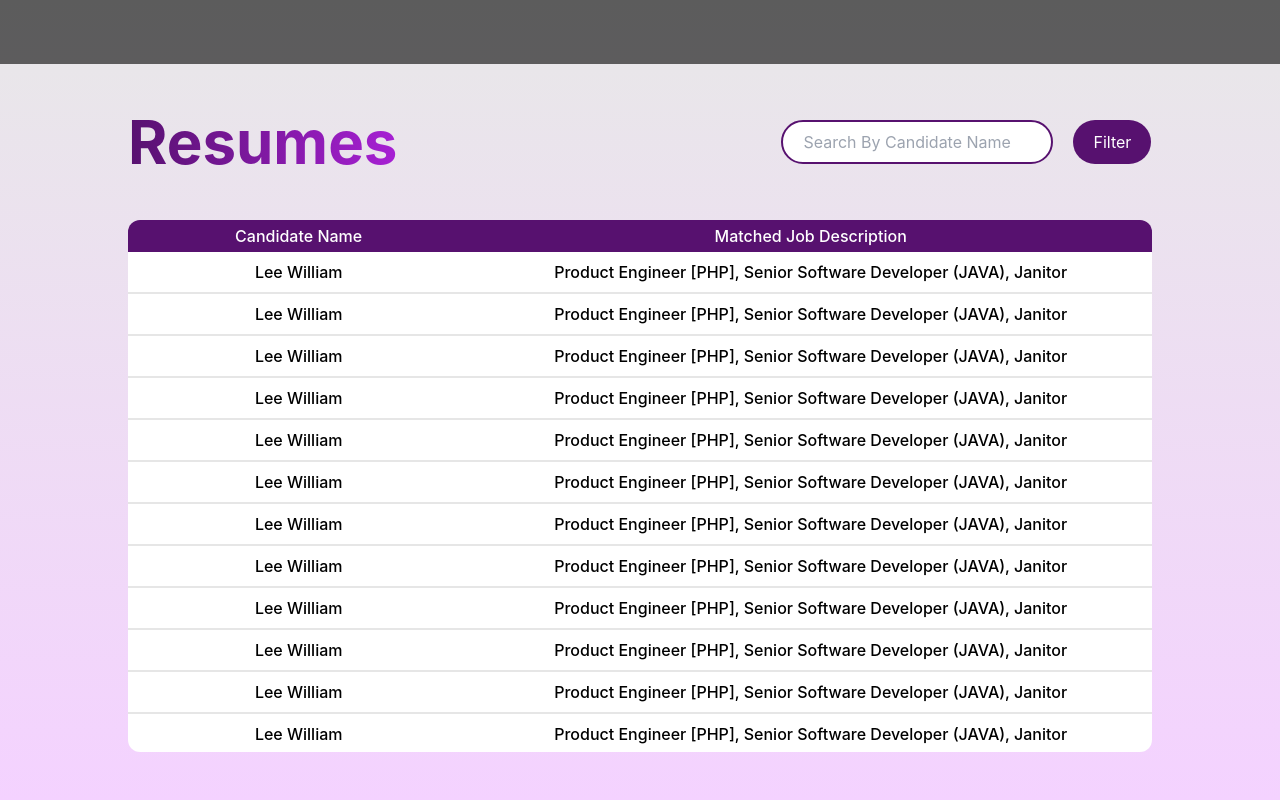
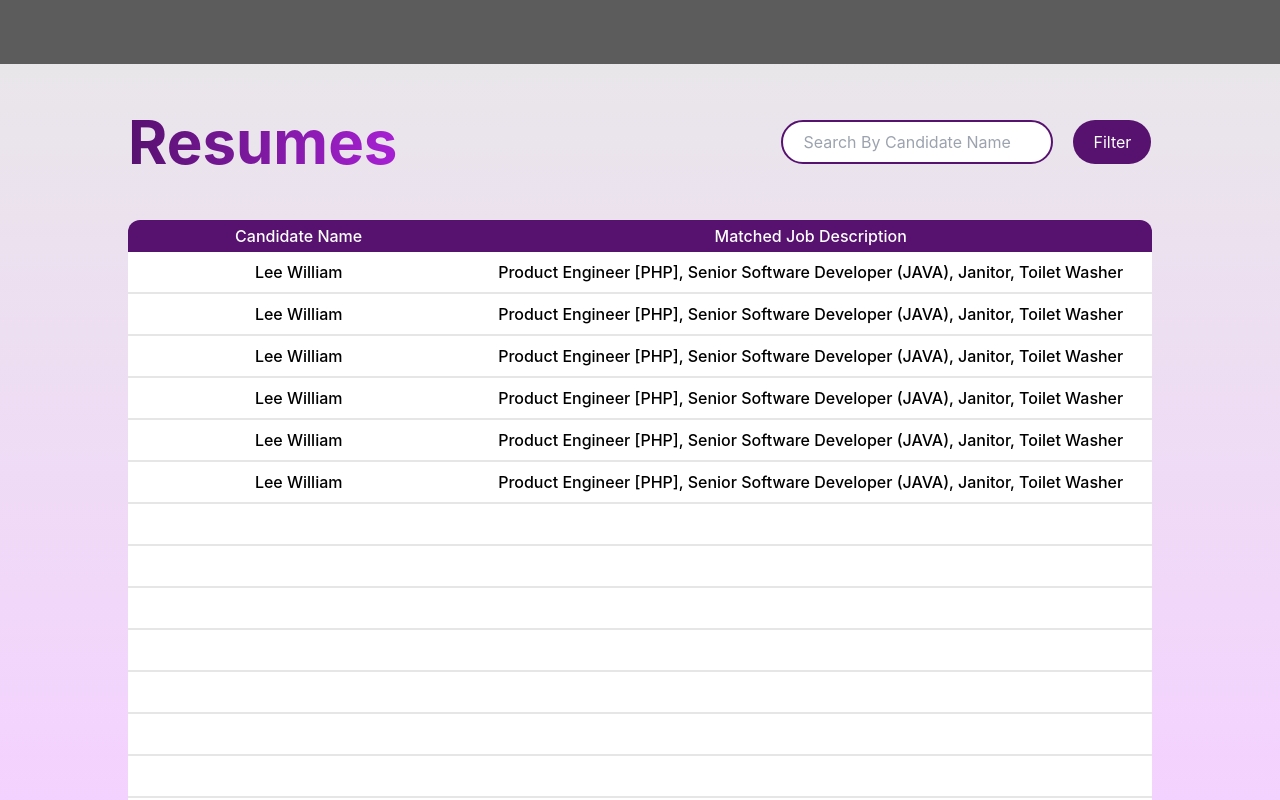
Before and after one commit to lwwilliam/mini-hackathon-we_have_an_imposter_amongst_us, a React (Create React App) app in the folder frontend/: page /resume in a window 1280 px wide. Built offline with nearby package versions, Linux system fonts and the light colour scheme.

Commit message:
pages? or scroll

```diff
--- a/frontend/src/view/resume/Resume.jsx
+++ b/frontend/src/view/resume/Resume.jsx
@@ -35,27 +35,52 @@ const UploadButton = () => {
 }
 
 const ResumeTables = () => {
-  const TableRowData = () => {
+  const TableEmptyRow = () => {
     return (
-      <div className='grid grid-cols-3 py-2 border-b-2 border-solid border-[#E6E6E6]'>
-        <p>Lee William</p>
-        <p className='col-span-2'>Product Engineer [PHP], Senior Software Developer (JAVA), Janitor</p>
+      <div className='grid grid-cols-3 py-2 border-b-2 border-solid border-[#E6E6E6] text-ellipsis overflow-hidden whitespace-nowrap'>
       </div>
     )
   }
 
+  const TableRowData = ({name, positions}) => {
+    return (
+      <div className='grid grid-cols-3 py-2 border-b-2 border-solid border-[#E6E6E6]'>
+        <p>{name}</p>
+        <p className='col-span-2 text-ellipsis overflow-hidden whitespace-nowrap'>{positions}</p>
+      </div>
+    )
+  }
+
+  // woahh mock data
+  const data = Array(6).fill({
+    name: 'Lee William',
+    positions: 'Product Engineer [PHP], Senior Software Developer (JAVA), Janitor, Toilet Washer'
+  })
+
   return (
-    <div className='flex flex-col overflow-hidden flex-1 rounded-xl font-medium'>
-      <div className='grid grid-cols-3 text-center bg-[#57116F] text-white py-1'>
-        <div>Candidate Name</div>
-        <div className='col-span-2'>Matched Job Description</div>
+    <div className='flex flex-col gap-2 font-medium'>
+      <div className='flex flex-col overflow-hidden flex-1 rounded-xl'>
+        <div className='grid grid-cols-3 text-center bg-[#57116F] text-white py-1'>
+          <div>Candidate Name</div>
+          <div className='col-span-2'>Matched Job Description</div>
+        </div>
+
+        <div className='grid grid-rows-14 overflow-auto text-center flex-1 bg-white border-collapse'>
+          { data.map((val) => <TableRowData name={val.name} positions={val.positions} />) }
+          { Array(7).fill(<TableEmptyRow />) }
+        </div>
       </div>
-      <div className='flex flex-col overflow-auto text-center flex-1 bg-white border-collapse'>
-        { Array(60).fill(<TableRowData />) }
-      </div>
+      <p className='self-stretch text-right'>Page 1 of 13</p>
     </div>
+
   )
 }
+
+// {/* <div className='flex flex-col overflow-auto text-center flex-1 bg-white border-collapse'> */}
+//   { /** max 14 entries i think? */ }
+//   { Array(7).fill(<TableRowData />) }
+//   { Array(7).fill(<TableEmptyRow />) }
+// {/* </div> */}
 
 const Resume = () => {
   const nav = useNavigate()
--- a/frontend/tailwind.config.js
+++ b/frontend/tailwind.config.js
@@ -4,7 +4,11 @@ module.exports = {
     "./src/**/*.{js,jsx,ts,tsx}",
   ],
   theme: {
-    extend: {},
+    extend: {
+      gridTemplateRows: {
+        '14': 'repeat(14, minmax(0, 1fr));'
+      }
+    },
   },
   plugins: [],
 }
```
